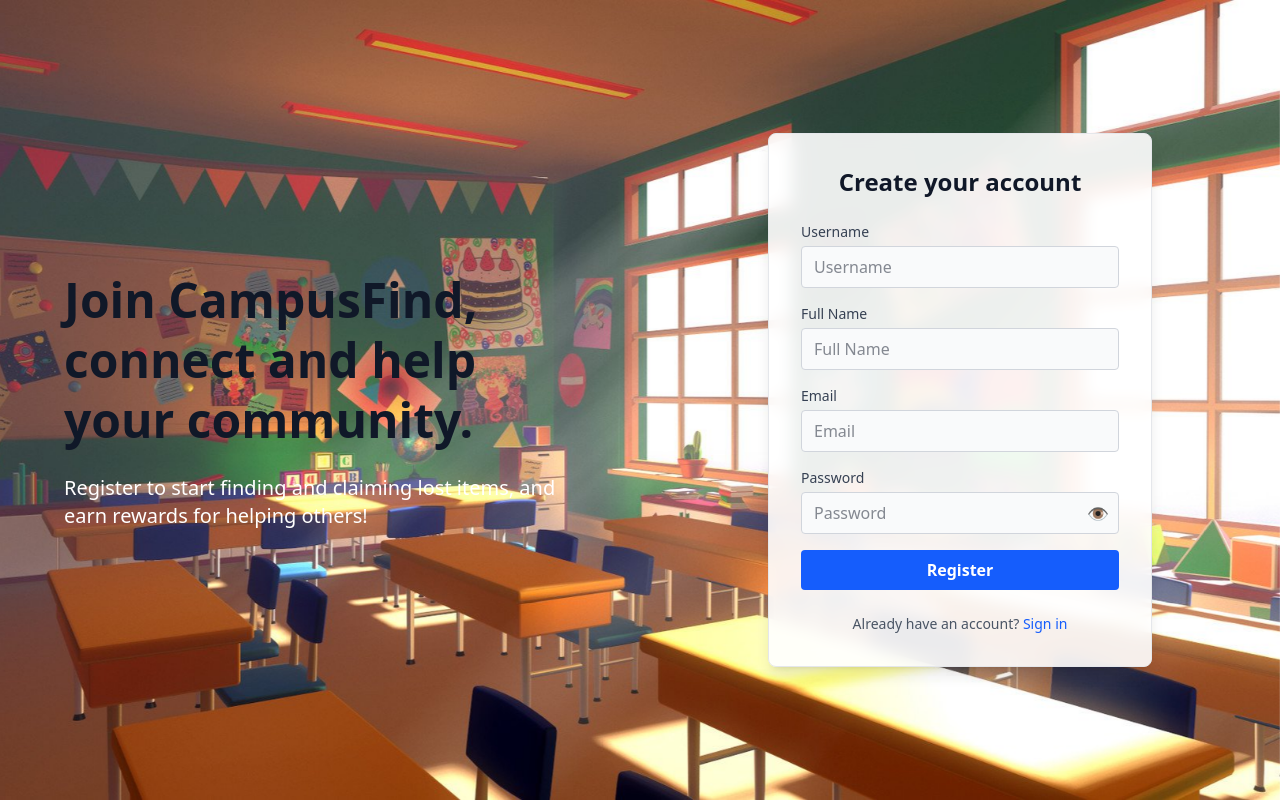
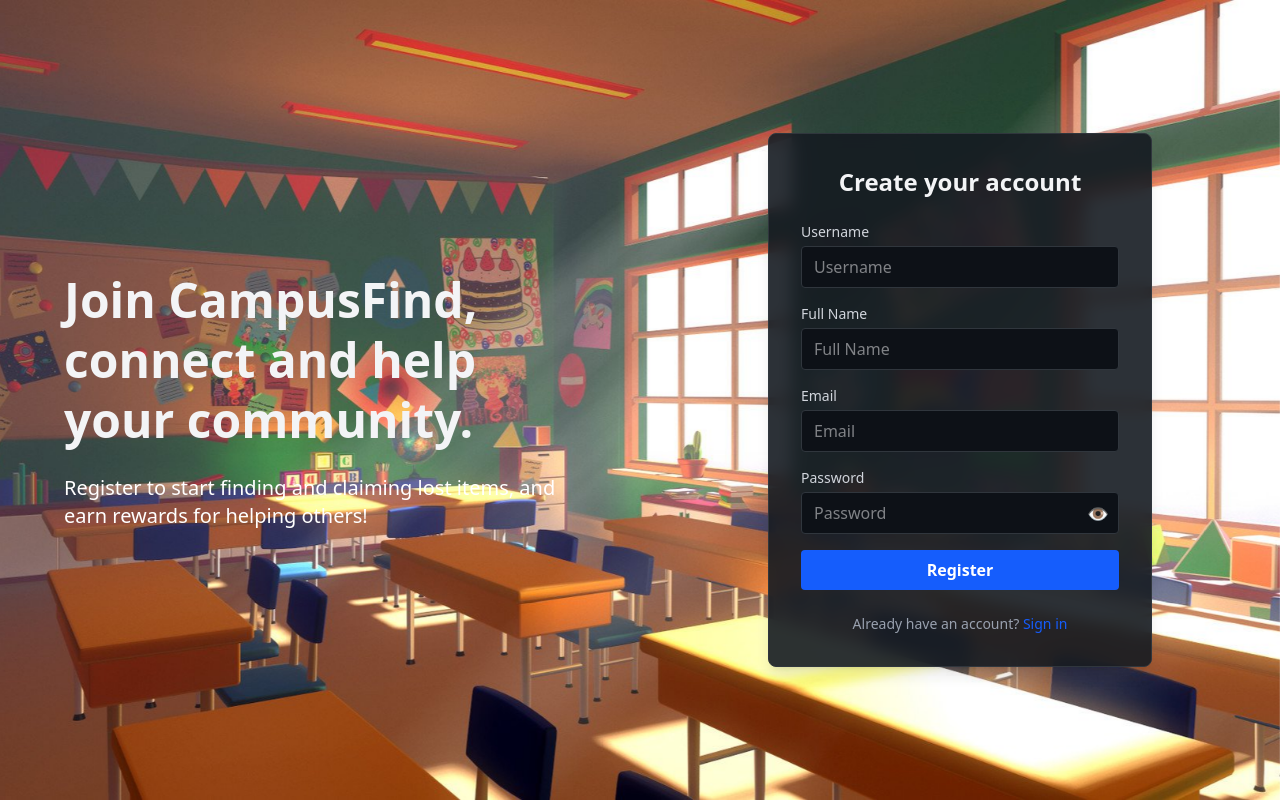
Before and after one commit to Sabnock-k/SmartFinderAI, a React (Vite) app: page /register in a window 1280 px wide. Built offline with nearby package versions, Linux system fonts and the light colour scheme; no server answers.

Commit message:
fixed removed darkmode classes

```diff
--- a/src/pages/Login.jsx
+++ b/src/pages/Login.jsx
@@ -57,7 +57,7 @@ function Login() {
             transform: fadeIn ? "translateX(0px)" : "translateX(40px)",
             transition: "opacity 0.7s cubic-bezier(.4,0,.2,1), transform 0.7s cubic-bezier(.4,0,.2,1)"
           }}>
-        <h1 className="text-4xl md:text-5xl font-extrabold text-gray-900 dark:text-gray-100 mb-6 leading-tight">
+        <h1 className="text-4xl md:text-5xl font-extrabold text-gray-100 mb-6 leading-tight">
           Sign up, start finding, <br />spread good vibes.
         </h1>
         <p className="text-lg md:text-xl text-white max-w-lg">
@@ -67,17 +67,17 @@ function Login() {
       {/* Right Side: Login Form */}
       <div className="flex flex-1 items-center justify-center">
         <div
-          className="w-full max-w-sm bg-white/90 dark:bg-[#161b22]/90 border border-gray-200 dark:border-[#30363d] rounded-lg shadow-lg p-8 backdrop-blur"
+          className="w-full max-w-sm bg-[#161b22]/90 border border-[#30363d] rounded-lg shadow-lg p-8 backdrop-blur"
           style={{
             opacity: fadeIn ? 1 : 0,
             transform: fadeIn ? "translateY(0px)" : "translateY(40px)",
             transition: "opacity 0.7s cubic-bezier(.4,0,.2,1), transform 0.7s cubic-bezier(.4,0,.2,1)"
           }}
         >
-          <h2 className="text-center text-2xl font-bold mb-6 text-gray-900 dark:text-gray-100">Sign in to CampusFind</h2>
+          <h2 className="text-center text-2xl font-bold mb-6 text-gray-100">Sign in to CampusFind</h2>
           <form onSubmit={handleSubmit}>
             <div className="mb-4">
-              <label className="block text-sm font-medium text-gray-700 dark:text-gray-300 mb-1" htmlFor="username">
+              <label className="block text-sm font-medium text-gray-300 mb-1" htmlFor="username">
                 Username or email address
               </label>
               <input
@@ -86,7 +86,7 @@ function Login() {
                 placeholder="Username"
                 value={username}
                 onChange={e => setUsername(e.target.value)}
-                className="w-full px-3 py-2 border border-gray-300 dark:border-[#30363d] rounded bg-gray-50 dark:bg-[#0d1117] text-gray-900 dark:text-gray-100 focus:outline-none focus:ring-2 focus:ring-blue-500"
+                className="w-full px-3 py-2 border border-[#30363d] rounded bg-[#0d1117] text-gray-100 focus:outline-none focus:ring-2 focus:ring-blue-500"
                 required
                 autoComplete="username"
                 disabled={loading}
@@ -94,10 +94,10 @@ function Login() {
             </div>
             <div className="mb-4">
               <div className="flex justify-between items-center">
-                <label className="block text-sm font-medium text-gray-700 dark:text-gray-300 mb-1" htmlFor="password">
+                <label className="block text-sm font-medium text-gray-300 mb-1" htmlFor="password">
                   Password
                 </label>
-                <a href="#" className="text-xs text-blue-600 hover:underline dark:text-blue-400">Forgot password?</a>
+                <a href="#" className="text-xs text-blue-600 hover:underline">Forgot password?</a>
               </div>
               <div style={{ position: "relative" }}>
                 <input
@@ -106,7 +106,7 @@ function Login() {
                   placeholder="Password"
                   value={password}
                   onChange={e => setPassword(e.target.value)}
-                  className="w-full px-3 py-2 border border-gray-300 dark:border-[#30363d] rounded bg-gray-50 dark:bg-[#0d1117] text-gray-900 dark:text-gray-100 focus:outline-none focus:ring-2 focus:ring-blue-500"
+                  className="w-full px-3 py-2 border border-[#30363d] rounded bg-[#0d1117] text-gray-100 focus:outline-none focus:ring-2 focus:ring-blue-500"
                   required
                   autoComplete="current-password"
                   disabled={loading}
@@ -134,7 +134,7 @@ function Login() {
                 </button>
               </div>
             </div>
-            {error && <div className="text-red-600 dark:text-red-400 text-sm mb-4">{error}</div>}
+            {error && <div className="text-red-400 text-sm mb-4">{error}</div>}
             <button
               type="submit"
               className="w-full py-2 px-4 bg-green-600 hover:bg-green-700 text-white font-semibold rounded transition-colors flex items-center justify-center"
@@ -165,8 +165,8 @@ function Login() {
               )}
             </button>
           </form>
-          <div className="mt-6 text-center text-sm text-gray-600 dark:text-gray-400">
-            Don't Have an account? <a href="/register" className="text-blue-600 hover:underline dark:text-blue-400">Create an account</a>
+          <div className="mt-6 text-center text-sm text-gray-400">
+            Don't Have an account? <a href="/register" className="text-blue-600 hover:underline">Create an account</a>
           </div>
         </div>
       </div>
--- a/src/pages/register.jsx
+++ b/src/pages/register.jsx
@@ -60,7 +60,7 @@ function Register() {
             transform: fadeIn ? "translateX(0px)" : "translateX(40px)",
             transition: "opacity 0.7s cubic-bezier(.4,0,.2,1), transform 0.7s cubic-bezier(.4,0,.2,1)"
             }}>
-        <h1 className="text-4xl md:text-5xl font-extrabold text-gray-900 dark:text-gray-100 mb-6 leading-tight">
+        <h1 className="text-4xl md:text-5xl font-extrabold text-gray-100 mb-6 leading-tight">
           Join CampusFind, <br />connect and help your community.
         </h1>
         <p className="text-lg md:text-xl text-white max-w-lg">
@@ -71,17 +71,17 @@ function Register() {
       {/* Right Side: Register Form */}
       <div className="flex flex-1 items-center justify-center">
         <div
-          className="w-full max-w-sm bg-white/90 dark:bg-[#161b22]/90 border border-gray-200 dark:border-[#30363d] rounded-lg shadow-lg p-8 backdrop-blur"
+          className="w-full max-w-sm bg-[#161b22]/90 border border-[#30363d] rounded-lg shadow-lg p-8 backdrop-blur"
           style={{
             opacity: fadeIn ? 1 : 0,
             transform: fadeIn ? "translateY(0px)" : "translateY(40px)",
             transition: "opacity 0.7s cubic-bezier(.4,0,.2,1), transform 0.7s cubic-bezier(.4,0,.2,1)"
           }}
         >
-          <h2 className="text-center text-2xl font-bold mb-6 text-gray-900 dark:text-gray-100">Create your account</h2>
+          <h2 className="text-center text-2xl font-bold mb-6 text-gray-100">Create your account</h2>
           <form onSubmit={handleSubmit}>
             <div className="mb-4">
-              <label className="block text-sm font-medium text-gray-700 dark:text-gray-300 mb-1" htmlFor="username">
+              <label className="block text-sm font-medium text-gray-300 mb-1" htmlFor="username">
                 Username
               </label>
               <input
@@ -90,14 +90,14 @@ function Register() {
                 placeholder="Username"
                 value={username}
                 onChange={e => setUsername(e.target.value)}
-                className="w-full px-3 py-2 border border-gray-300 dark:border-[#30363d] rounded bg-gray-50 dark:bg-[#0d1117] text-gray-900 dark:text-gray-100 focus:outline-none focus:ring-2 focus:ring-blue-500"
+                className="w-full px-3 py-2 border border-[#30363d] rounded bg-[#0d1117] text-gray-100 focus:outline-none focus:ring-2 focus:ring-blue-500"
                 required
                 autoComplete="username"
                 disabled={loading}
               />
             </div>
             <div className="mb-4">
-              <label className="block text-sm font-medium text-gray-700 dark:text-gray-300 mb-1" htmlFor="fullName">
+              <label className="block text-sm font-medium text-gray-300 mb-1" htmlFor="fullName">
                 Full Name
               </label>
               <input
@@ -106,14 +106,14 @@ function Register() {
                 placeholder="Full Name"
                 value={fullName}
                 onChange={e => setFullName(e.target.value)}
-                className="w-full px-3 py-2 border border-gray-300 dark:border-[#30363d] rounded bg-gray-50 dark:bg-[#0d1117] text-gray-900 dark:text-gray-100 focus:outline-none focus:ring-2 focus:ring-blue-500"
+                className="w-full px-3 py-2 border border-[#30363d] rounded bg-[#0d1117] text-gray-100 focus:outline-none focus:ring-2 focus:ring-blue-500"
                 required
                 autoComplete="name"
                 disabled={loading}
               />
             </div>
             <div className="mb-4">
-              <label className="block text-sm font-medium text-gray-700 dark:text-gray-300 mb-1" htmlFor="email">
+              <label className="block text-sm font-medium text-gray-300 mb-1" htmlFor="email">
                 Email
               </label>
               <input
@@ -122,14 +122,14 @@ function Register() {
                 placeholder="Email"
                 value={email}
                 onChange={e => setEmail(e.target.value)}
-                className="w-full px-3 py-2 border border-gray-300 dark:border-[#30363d] rounded bg-gray-50 dark:bg-[#0d1117] text-gray-900 dark:text-gray-100 focus:outline-none focus:ring-2 focus:ring-blue-500"
+                className="w-full px-3 py-2 border border-[#30363d] rounded bg-[#0d1117] text-gray-100 focus:outline-none focus:ring-2 focus:ring-blue-500"
                 required
                 autoComplete="email"
                 disabled={loading}
               />
             </div>
             <div className="mb-4">
-              <label className="block text-sm font-medium text-gray-700 dark:text-gray-300 mb-1" htmlFor="password">
+              <label className="block text-sm font-medium text-gray-300 mb-1" htmlFor="password">
                 Password
               </label>
               <div style={{ position: "relative" }}>
@@ -139,7 +139,7 @@ function Register() {
                   placeholder="Password"
                   value={password}
                   onChange={e => setPassword(e.target.value)}
-                  className="w-full px-3 py-2 border border-gray-300 dark:border-[#30363d] rounded bg-gray-50 dark:bg-[#0d1117] text-gray-900 dark:text-gray-100 focus:outline-none focus:ring-2 focus:ring-blue-500"
+                  className="w-full px-3 py-2 border border-[#30363d] rounded bg-[#0d1117] text-gray-100 focus:outline-none focus:ring-2 focus:ring-blue-500"
                   required
                   autoComplete="new-password"
                   disabled={loading}
@@ -167,7 +167,7 @@ function Register() {
                 </button>
               </div>
             </div>
-            {error && <div className="text-red-600 dark:text-red-400 text-sm mb-4">{error}</div>}
+            {error && <div className="text-red-400 text-sm mb-4">{error}</div>}
             <button
               type="submit"
               className="w-full py-2 px-4 bg-blue-600 hover:bg-blue-700 text-white font-semibold rounded transition-colors flex items-center justify-center"
@@ -198,8 +198,8 @@ function Register() {
               )}
             </button>
           </form>
-          <div className="mt-6 text-center text-sm text-gray-600 dark:text-gray-400">
-            Already have an account? <a href="/login" className="text-blue-600 hover:underline dark:text-blue-400">Sign in</a>
+          <div className="mt-6 text-center text-sm text-gray-400">
+            Already have an account? <a href="/login" className="text-blue-600 hover:underline">Sign in</a>
           </div>
         </div>
       </div>
```
